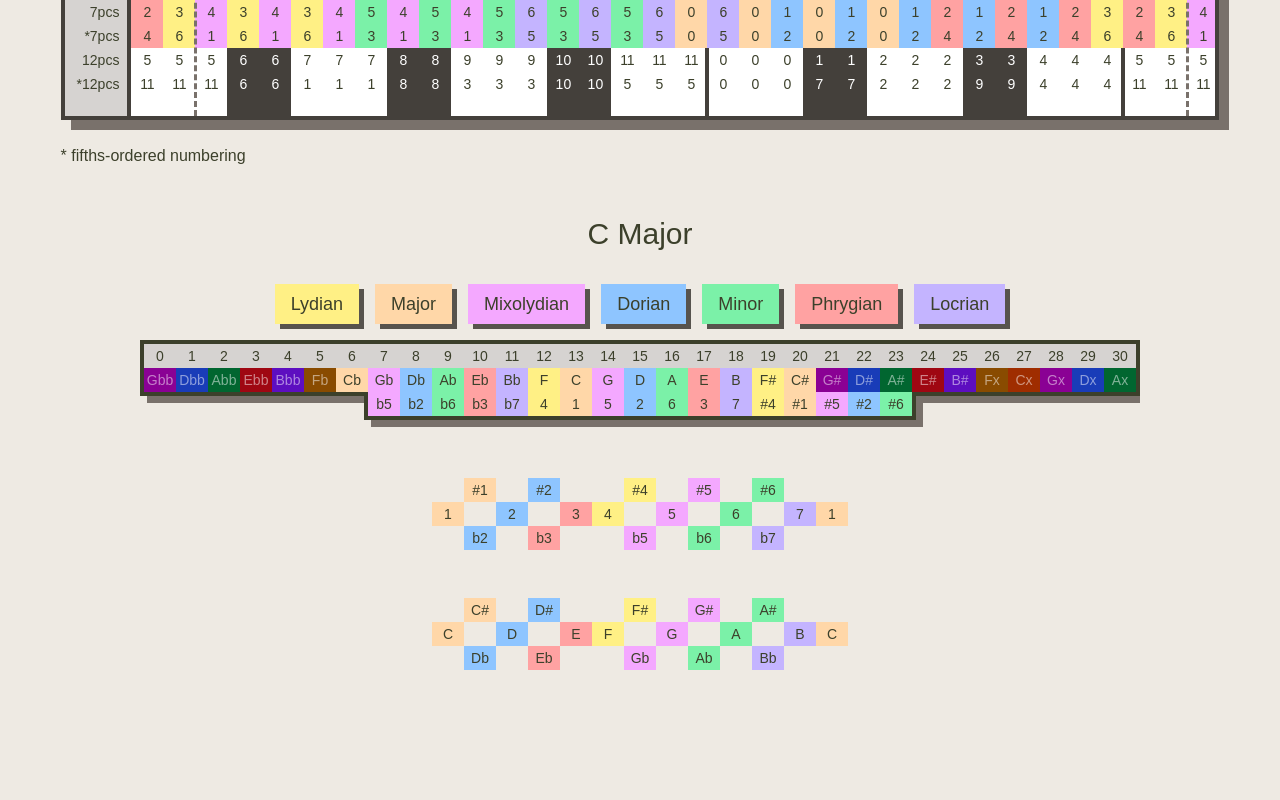
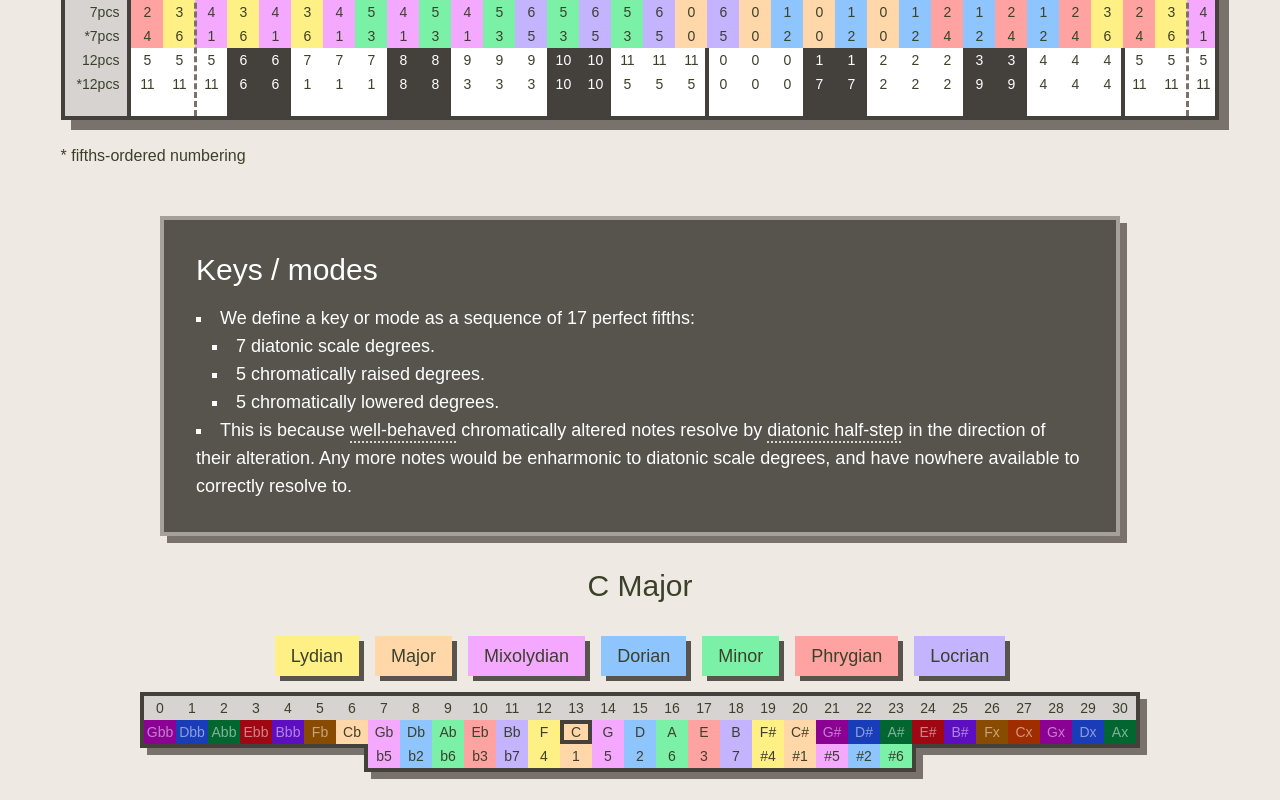
Before and after one commit to dylancobb/31pcs-demo, a SvelteKit app: page / in a window 1280 px wide. Shown: the part 580-1380 px from the top of the page. Built offline with nearby package versions, Linux system fonts and the light colour scheme; a web font is replaced by a local one.

Commit message:
fix a few nits with the scale display, add copy text

```diff
--- a/src/lib/button.svelte
+++ b/src/lib/button.svelte
@@ -8,7 +8,7 @@
 	{...rest}
 	class="{colours[colour]} {hoverColours[
 		colour
-	]} relative flex h-8 items-center justify-center px-3 py-1.5 text-sm shadow-[5px_5px_0_0_var(--color-stone-600)] disabled:bg-stone-300 md:px-4 md:py-2 lg:py-5 lg:text-base xl:text-lg"
+	]} relative flex h-8 items-center justify-center px-3 py-1.5 text-sm shadow-[5px_5px_0_0_var(--color-stone-600)] hover:cursor-pointer disabled:pointer-events-none disabled:bg-stone-300 md:px-4 md:py-2 lg:py-5 lg:text-base xl:text-lg"
 >
 	{@render children?.()}
 </button>
--- a/src/lib/scales.svelte
+++ b/src/lib/scales.svelte
@@ -61,7 +61,7 @@
 	let keyWindow = $derived(selectedCenter - selectedMode - 5);
 </script>
 
-<div class="mx-auto mt-24 mb-8 w-full text-center text-lg sm:text-xl lg:text-2xl xl:text-3xl">
+<div class="mx-auto mt-8 mb-8 w-full text-center text-lg sm:text-xl lg:text-2xl xl:text-3xl">
 	{letterName[getDiatonic(selectedCenter * 18)]}{accidental[
 		getAccidental(getIndexFifths(selectedCenter * 18))
 	]}
@@ -77,9 +77,9 @@
 	{/each}
 </div>
 <div
-	class="3xl:text-lg 3xl:h-28.5 mx-auto flex h-22.5 w-fit max-w-[calc(100vw-4rem)] flex-col overflow-auto text-xs xl:text-sm 2xl:h-25.5 2xl:text-base"
+	class="3xl:text-lg 3xl:h-28.5 mx-auto flex h-22.5 w-fit max-w-[calc(100vw-4rem)] flex-col overflow-auto px-1.75 text-xs xl:text-sm 2xl:h-25.5 2xl:text-base"
 >
-	<div class="w-fit border-4 shadow-[7px_7px_0_0_var(--color-stone-500)]">
+	<div class="w-fit border-4 border-stone-700 shadow-[7px_7px_0_0_var(--color-stone-500)]">
 		<div class="flex w-fit justify-center bg-stone-300">
 			{#each Array.from({ length: 31 }, (_, i) => getIndex(i * 18)) as n}
 				<div
@@ -92,9 +92,11 @@
 		<div class="flex w-fit justify-center">
 			{#each Array.from({ length: 31 }, (_, i) => getIndex(i * 18)) as n}
 				<button
-					class="3xl:w-11 3xl:h-8 flex h-6 w-6.5 items-center justify-center transition-colors duration-300 xl:w-8 2xl:h-7 2xl:w-9 {colours[
+					class="3xl:w-11 3xl:h-8 flex h-6 w-6.5 items-center justify-center border-stone-700 transition-colors duration-300
+                    hover:cursor-pointer disabled:pointer-events-none xl:w-8 2xl:h-7 2xl:w-9 {colours[
 						getDiatonic(n)
-					]} {hoverColours[getDiatonic(n)]} {disabledColours[getDiatonic(n)]}"
+					]} {hoverColours[getDiatonic(n)]} {disabledColours[getDiatonic(n)]} {selectedCenter ===
+						getIndexFifths(n) && 'border-4'}"
 					onclick={() => {
 						setCenter(getIndexFifths(n));
 					}}
@@ -106,7 +108,7 @@
 		</div>
 	</div>
 	<div
-		class="3xl:[--unit:2.75rem] relative -mt-1 flex w-fit border-4 border-t-0 shadow-[7px_7px_0_0_var(--color-stone-500)] transition-[left] duration-300 [--unit:1.625rem] xl:[--unit:2rem] 2xl:[--unit:2.25rem]"
+		class="3xl:[--unit:2.75rem] relative -mt-1 flex w-fit border-4 border-t-0 border-stone-700 shadow-[7px_7px_0_0_var(--color-stone-500)] transition-[left] duration-300 [--unit:1.625rem] xl:[--unit:2rem] 2xl:[--unit:2.25rem]"
 		style={`left: calc(${keyWindow} * var(--unit));`}
 	>
 		{#each Array.from({ length: 17 }, (_, i) => getIndex(i * 18 + 2)) as n}
@@ -143,7 +145,7 @@
 	</tbody>
 </table>
 <table
-	class="3xl:text-lg mx-auto mt-12 min-w-max text-center align-middle text-xs xl:text-sm 2xl:top-8 2xl:text-base"
+	class="3xl:text-lg mx-auto mt-12 mb-24 min-w-max text-center align-middle text-xs xl:text-sm 2xl:top-8 2xl:text-base"
 >
 	<tbody>
 		{#each { length: 3 }, row}
--- a/src/lib/utils.ts
+++ b/src/lib/utils.ts
@@ -25,11 +25,11 @@ export function isAboveBlackKey(n: number) {
     return index >= 6 && index <= 10;
 }
 export function getAccidental(n: number) {
-    if (n > 25) return 0;
-    if (n > 18) return 1;
-    if (n > 11) return 2;
-    if (n > 4) return 3;
-    return 4;
+    if (n > 25) return 0;   // double-sharp
+    if (n > 18) return 1;   // sharp
+    if (n > 11) return 2;   // natural
+    if (n > 4) return 3;    // flat
+    return 4;               // double-flat
 }
 export function getModalDegree(n: number, mode: number) {
     const index = getIndexFifths(n);
--- a/src/routes/+page.svelte
+++ b/src/routes/+page.svelte
@@ -47,41 +47,66 @@
 
 <Keyboard />
 
+<div
+	class="3xl:w-7xl mx-auto flex w-full flex-col gap-6 px-4 pt-24 sm:px-8 md:gap-12 lg:w-4xl xl:w-5xl 2xl:w-6xl"
+>
+	<section
+		class="flex w-full flex-col gap-4 border-4 border-stone-400 bg-stone-600 p-8 text-white shadow-[7px_7px_0_0_var(--color-stone-500)]"
+	>
+		<h2 class="text-lg sm:text-xl lg:text-2xl xl:text-3xl">Keys / modes</h2>
+		<ul class="list-inside list-[square] text-sm lg:text-base xl:text-lg">
+			<li>
+				We define a key or mode as a sequence of 17 perfect fifths:
+				<ul class="list-inside list-[square] pl-4 text-sm lg:text-base xl:text-lg">
+					<li>7 diatonic scale degrees.</li>
+					<li>5 chromatically raised degrees.</li>
+					<li>5 chromatically lowered degrees.</li>
+				</ul>
+			</li>
+			<li>
+				This is because <span
+					class="underline decoration-stone-200 decoration-dotted underline-offset-4 sm:underline-offset-5 xl:underline-offset-6"
+					>well-behaved</span
+				>
+				chromatically altered notes resolve by
+				<span
+					class="underline decoration-stone-200 decoration-dotted underline-offset-4 sm:underline-offset-5 xl:underline-offset-6"
+					>diatonic half-step</span
+				> in the direction of their alteration. Any more notes would be enharmonic to diatonic scale
+				degrees, and have nowhere available to correctly resolve to.
+			</li>
+		</ul>
+	</section>
+</div>
+
 <Scales />
 
-<div
-	class="3xl:w-7xl mx-auto mb-16 flex w-full flex-col gap-6 px-4 pt-24 sm:px-8 md:gap-12 lg:w-4xl xl:w-5xl 2xl:w-6xl"
->
-	<!-- <div -->
-	<!-- 	class="flex w-full flex-col gap-2 border-4 border-stone-700 bg-white p-8 text-center shadow-[5px_5px_0_0_var(--color-stone-500)] sm:w-52 sm:text-left" -->
-	<!-- > -->
-	<!-- 	<h2 class="mb-2 text-center text-2xl">Contents</h2> -->
-	<!-- 	<a href="#why" class="hover:text-stone-300 hover:*:decoration-stone-300"> -->
-	<!-- 		<span -->
-	<!-- 			class="underline decoration-stone-500 decoration-dotted underline-offset-4 sm:underline-offset-5 xl:underline-offset-6" -->
-	<!-- 			>Why</span -->
-	<!-- 		>?</a -->
-	<!-- 	> -->
-	<!-- 	<a href="#how" class="hover:text-stone-300 hover:*:decoration-stone-300"> -->
-	<!-- 		<span -->
-	<!-- 			class="underline decoration-stone-500 decoration-dotted underline-offset-4 sm:underline-offset-5 xl:underline-offset-6" -->
-	<!-- 			>How</span -->
-	<!-- 		>?</a -->
-	<!-- 	> -->
-	<!-- </div> -->
-
-	<!-- <section -->
-	<!-- 	id="why" -->
-	<!-- 	class="flex w-full flex-col gap-2 border-4 border-stone-700 bg-white p-8 shadow-[5px_5px_0_0_var(--color-stone-500)]" -->
-	<!-- > -->
-	<!-- 	<h2 class="text-3xl">Why?</h2> -->
-	<!-- 	<p>todo</p> -->
-	<!-- </section> -->
-	<!-- <section -->
-	<!-- 	id="how" -->
-	<!-- 	class="flex w-full flex-col gap-2 border-4 border-stone-700 bg-white p-8 shadow-[5px_5px_0_0_var(--color-stone-500)]" -->
-	<!-- > -->
-	<!-- 	<h2 class="text-3xl">How?</h2> -->
-	<!-- 	<p>todo</p> -->
-	<!-- </section> -->
-</div>
+<!-- <div -->
+<!-- 	class="3xl:w-7xl mx-auto mb-16 flex w-full flex-col gap-6 px-4 pt-24 sm:px-8 md:gap-12 lg:w-4xl xl:w-5xl 2xl:w-6xl" -->
+<!-- > -->
+<!-- 	<div -->
+<!-- 		class="flex w-full flex-col gap-2 border-4 border-stone-700 bg-white p-8 text-center shadow-[5px_5px_0_0_var(--color-stone-500)] sm:w-52 sm:text-left" -->
+<!-- 	> -->
+<!-- 		<h2 class="mb-2 text-center text-2xl">Contents</h2> -->
+<!-- 		<a href="#why" class="hover:text-stone-300 hover:*:decoration-stone-300"> -->
+<!-- 			<span -->
+<!-- 				class="underline decoration-stone-500 decoration-dotted underline-offset-4 sm:underline-offset-5 xl:underline-offset-6" -->
+<!-- 				>Why</span -->
+<!-- 			>?</a -->
+<!-- 		> -->
+<!-- 		<a href="#how" class="hover:text-stone-300 hover:*:decoration-stone-300"> -->
+<!-- 			<span -->
+<!-- 				class="underline decoration-stone-500 decoration-dotted underline-offset-4 sm:underline-offset-5 xl:underline-offset-6" -->
+<!-- 				>How</span -->
+<!-- 			>?</a -->
+<!-- 		> -->
+<!-- 	</div> -->
+<!---->
+<!-- 	<section -->
+<!-- 		id="how" -->
+<!-- 		class="flex w-full flex-col gap-2 border-4 border-stone-700 bg-white p-8 shadow-[5px_5px_0_0_var(--color-stone-500)]" -->
+<!-- 	> -->
+<!-- 		<h2 class="text-3xl">How?</h2> -->
+<!-- 		<p>todo</p> -->
+<!-- 	</section> -->
+<!-- </div> -->
```
